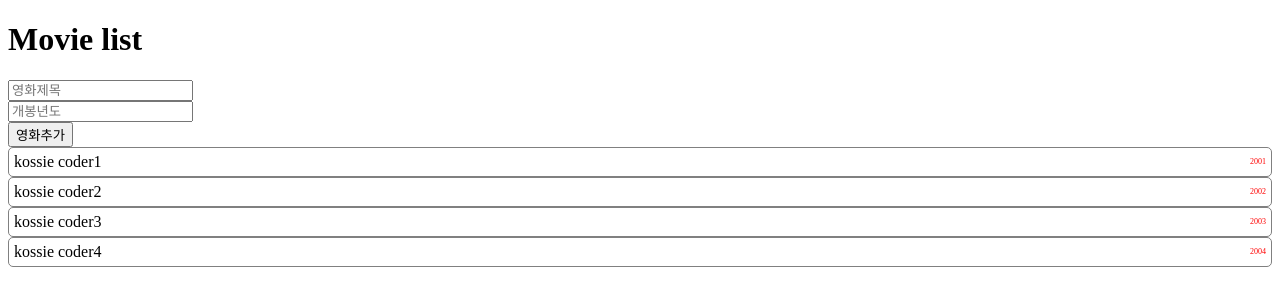
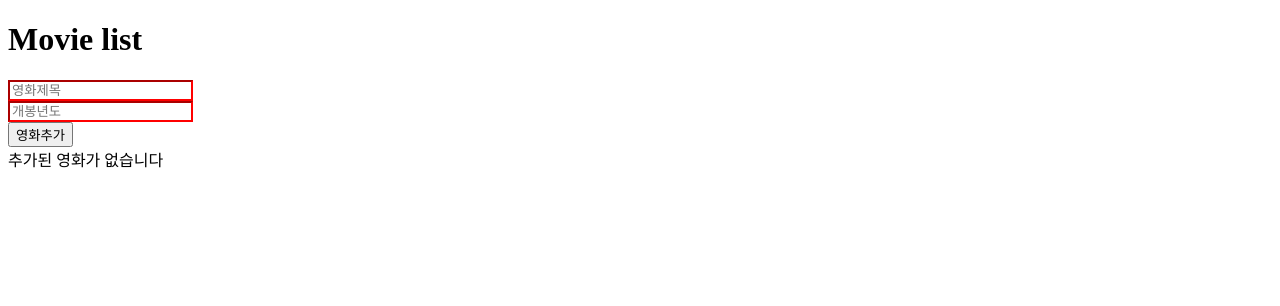
Before and after one commit to Seanniie/react-basic, a React (Create React App) app: page / in a window 1280 px wide. Shown: the top 306 px of the page. Built offline with nearby package versions, Linux system fonts and the light colour scheme.

Commit message:
영화목록 추가, 삭제, 영화 제목,년도 null 일시 에러메세지 추가

```diff
--- a/src/App5.js
+++ b/src/App5.js
@@ -1,53 +1,38 @@
 import React, { useState } from "react";
 import Movie from './components/Movie';
+import MovieForm from "./components/MovieForm";
 
 function App5(){
 
+    const [movies, setMovies] = useState([]);
 
-    const[movieTitle,setMovieTitle] = useState('');
-    const[movieYear,setMovieYear] = useState('');
-    const [movies, setMovies] = useState([
-        { title : 'kossie coder1', year: 2001},
-        { title : 'kossie coder2', year: 2002},
-        { title : 'kossie coder3', year: 2003},
-        { title : 'kossie coder4', year: 2004},
+    const removeMovie=(id)=>{
+        setMovies(movies.filter(movie=>{
+            return movie.id !==id;
 
-    ]);
+        }));
 
+    };
 
-    const renderMovies = movies.map(movie =>{
+    const renderMovies = movies.length ? movies.map(movie =>{
         return(
-            <Movie movie= {movie} key = {movie.title}></Movie>
+            <Movie movie= {movie}
+                    key = {movie.id}
+                    removeMovie = {removeMovie}></Movie>
         );
-    });
+    }) : '추가된 영화가 없습니다';
 
-    const addMovie = (event) =>{
-        event.preventDefault();
-        setMovies([...movies,{
-            title: movieTitle,
-            year: movieYear,
-        }]);
-        setMovieTitle('');
-        setMovieYear('');
+    const addMovie = (movie) =>{
+        setMovies([
+            ...movies,movie
+        ]);
 
     };
 
     return(
         <div className="App">
             <h1>Movie list</h1>
-            <form onSubmit={addMovie}>
-                <input type = 'text'
-                value={movieTitle}
-                placeholder = '영화제목'
-                onChange={e=>setMovieTitle(e.target.value)}></input>
-                <br/>
-                <input type = 'text'
-                value={movieYear}
-                placeholder = '개봉년도'
-                onChange={e=>setMovieYear(e.target.value)}></input>
-                <br/>
-                <button type = "submit">영화추가</button>
-            </form>
+            <MovieForm addMovie={addMovie}></MovieForm>
             {renderMovies}
 
         </div>
--- /dev/null
+++ b/src/components/InputField.js
@@ -0,0 +1,24 @@
+import React from 'react';
+
+const InputField = ({
+    type,
+    value,
+    placeholder,
+    onChange,
+    errorMessage
+}) => {
+  return (
+    <div>
+        <input
+        style ={{borderColor: 'red'}}
+        type = {type}
+        value={value}
+        placeholder = {placeholder}
+        onChange={onChange}></input>
+        <br/>
+        <div style={{color: 'red'}}>{errorMessage}</div>
+    </div>
+  )
+};
+
+export default InputField;
--- a/src/components/Movie.js
+++ b/src/components/Movie.js
@@ -1,11 +1,16 @@
 import React from "react";
 
 
-const Movie = ({movie}) =>{
+const Movie = ({movie,removeMovie}) =>{
     return (
         <div className = "movie">
-            <div className = "movie-title">{movie.title}</div>
-            <div className = "movie-year">{movie.year}</div>
+            <div className = "movie-title">
+                {movie.title}
+                <span className = "movie-year">({movie.year})</span>
+            </div>
+            <div>
+                <button onClick={()=>removeMovie(movie.id)}>삭제</button>
+            </div>
         </div>
     );
 };
--- /dev/null
+++ b/src/components/MovieForm.js
@@ -0,0 +1,73 @@
+import React,{useState} from "react";
+import InputField from "./InputField";
+const MovieForm = ({addMovie}) =>{
+
+    const[movieTitle,setMovieTitle] = useState('');
+    const[movieYear,setMovieYear] = useState('');
+    const[titleError,setTitleError] = useState('');
+    const[yearError,setYearError] = useState('');
+
+    const resetForm = ()=>{
+        setMovieTitle('');
+        setMovieYear('');
+    };
+
+    const validateForm = () => {
+        resetErrors();
+        let validated = true;
+        if(!movieTitle){
+            setTitleError('영화제목을 넣어주세요');
+            validated = false;
+        }
+
+        if(!movieYear){
+            setYearError('개봉년도를 넣어주세요');
+            validated = false;
+        }
+
+        return validated;
+    };
+
+    const resetErrors = () => {
+        setTitleError('');
+        setYearError('');
+     };
+
+    const onSubmit = (event) =>{
+        event.preventDefault();
+        if(validateForm()){
+            addMovie({
+                id : Date.now(),
+                title: movieTitle,
+                year: movieYear,
+
+            });
+            resetErrors();
+            resetForm();
+        }
+
+    };
+
+    return(
+
+    <form onSubmit={onSubmit}>
+        <InputField type="text"
+        value={movieTitle}
+        placeholder = "영화제목"
+        onChange={e => setMovieTitle(e.target.value)}
+        errorMessage = {titleError}/>
+
+        <InputField type="number"
+        value={movieYear}
+        placeholder = "개봉년도"
+        onChange={e => setMovieYear(e.target.value)}
+        errorMessage = {yearError}/>
+
+        <button type = "submit">영화추가</button>
+    </form>
+
+    );
+};
+
+
+export default MovieForm;
```
